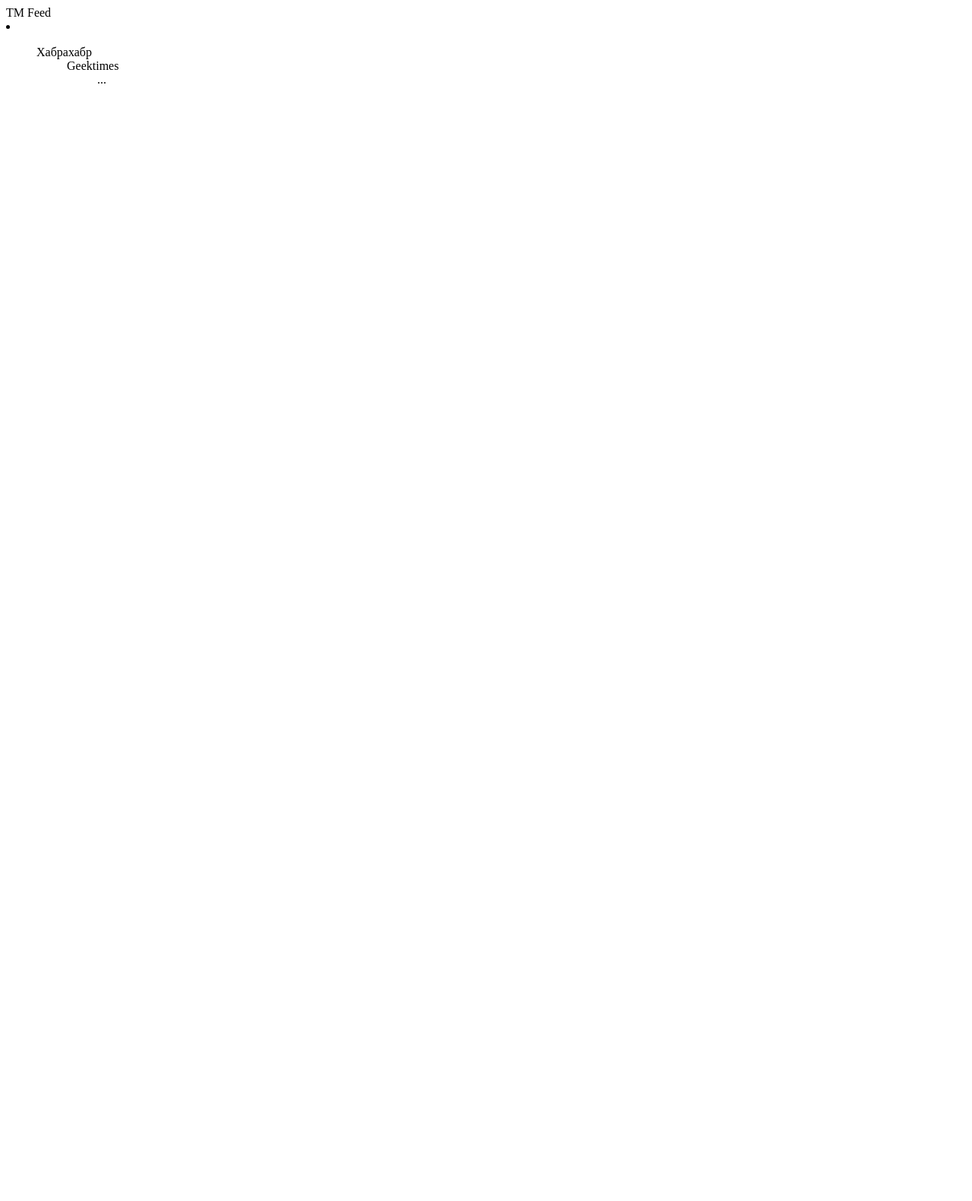
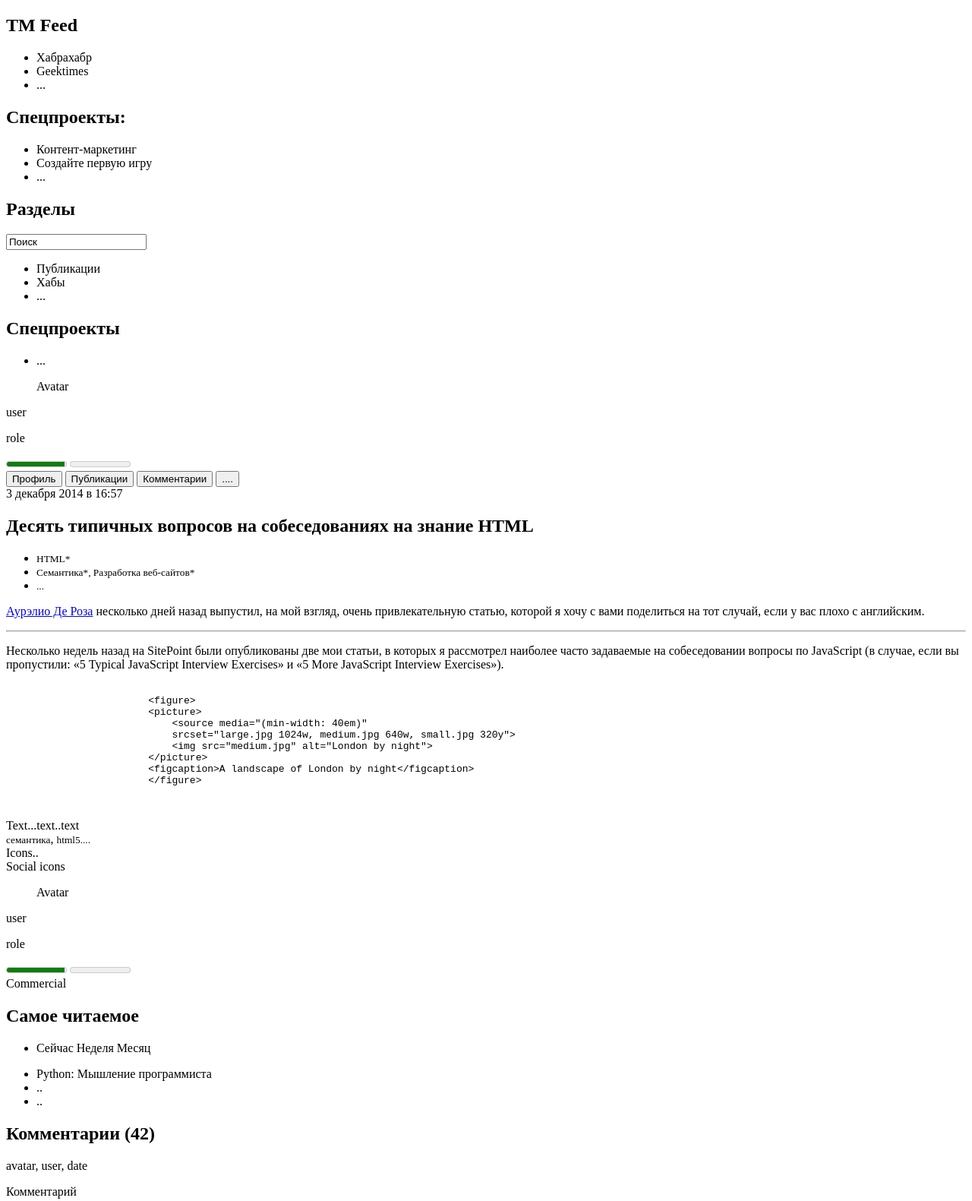
Before and after one commit to uapasha/js-kottans-hw, a plain HTML site: page hw1/markup.html in a window 1280 px wide. Shown: the top 1581 px of the page at 76% size. Before the commit the page ends 800 px from the top, so only its background shows below. Drawn offline with Linux system fonts and the light colour scheme.

Commit message:
finished markup

```diff
--- a/hw1/markup.html
+++ b/hw1/markup.html
@@ -1,21 +1,155 @@
-<DOCTYPE html>
+<!DOCTYPE html>
+<html lang=ru>
 <head>
-    <html lang = ru>
-    <meta charset = utf-8>
     <title>Десять типичных вопросов на собеседованиях на знание HTML / Хабрахабр</title>
+    <meta charset=utf-8>
+
 </head>
 <body>
     <header>
-        <nav>
-            <header>TM Feed</header>
-            <li>
-                <ul>Хабрахабр
-                <ul>Geektimes
-                <ul>...
-            </li>
-
-        </nav>
+        <aside>
+            <section>
+                <h2>TM Feed</h2>
+                <ul>
+                    <li>Хабрахабр
+                    <li>Geektimes
+                    <li>...
+                </ul>
+            </section>
+            <section>
+                <h2>Спецпроекты:</h2>
+                <ul>
+                    <li>Контент-маркетинг
+                    <li>Создайте первую игру
+                    <li>...
+                </ul>
+            </section>
+        </aside>
     </header>
-
+    <nav>
+        <header>
+            <h2>Разделы</h2>
+                <form>
+                    <input type=search value=Поиск>
+                </form>
+       </header>
+        <ul>
+            <li>Публикации
+            <li>Хабы
+            <li>...
+        </ul>
+        <aside>
+            <h2>Спецпроекты</h2>
+            <ul>
+                <li>...
+            </ul>
+        </aside>
+    </nav>
+    <main>
+        <aside>
+            <figure>Avatar</figure>
+            <p>user
+            <p>role
+            <section>
+                <h2 hidden>User stats</h2>
+                <meter value=98 max=100>Karma</meter>
+                <meter value=0.0 max=999>Rating</meter>
+            </section>
+            <section>
+                <h2 hidden>Quick access buttons</h2>
+                <button>Профиль</button>
+                <button>Публикации</button>
+                <button>Комментарии</button>
+                <button>....</button>
+            </section>
+        </aside>
+        <time datetime='2014-12-18 16:57'>3 декабря 2014 в 16:57</time>
+        <article>
+            <h2>
+            Десять типичных вопросов на собеседованиях на знание HTML
+            </h2>
+            <ul>
+                <li><small>HTML*</small>
+                <li><small>Семантика*, Разработка веб-сайтов*</small>
+                <li><small>...</small>
+            </ul>
+            <article>
+                <h2 hidden>Main text</h2>
+                <p><a href=http://www.sitepoint.com/author/aderosa/>Аурэлио Де Роза</a> несколько дней назад выпустил, на мой взгляд, очень привлекательную статью,
+                которой я хочу с вами поделиться на тот случай, если у вас плохо с английским.
+                <hr/>
+                <p>Несколько недель назад на SitePoint были опубликованы две мои статьи, в которых я рассмотрел наиболее часто задаваемые
+                на собеседовании вопросы по JavaScript (в случае, если вы пропустили: «5 Typical JavaScript Interview Exercises» и «5
+                More JavaScript Interview Exercises»).
+                <pre>
+                    <code>
+                        &lt;figure&gt;
+                        &lt;picture&gt;
+                            &lt;source media=&quot;(min-width: 40em)&quot;
+                            srcset=&quot;large.jpg 1024w, medium.jpg 640w, small.jpg 320y&quot;&gt;
+                            &lt;img src=&quot;medium.jpg&quot; alt=&quot;London by night&quot;&gt;
+                        &lt;/picture&gt;
+                        &lt;figcaption&gt;A landscape of London by night&lt;/figcaption&gt;
+                        &lt;/figure&gt;
+                    </code>
+                </pre>
+                Text...text..text
+            </article>
+        </article>
+        <aside>
+            <a><small>семантика</small></a>, <a><small>html5....</small></a>
+        </aside>
+        <footer>
+            <section>
+                <h2 hidden>Social & Interaction</h2>
+                <section>Icons.. </section>
+                <section>Social icons</section>
+            </section>
+            <aside>
+                <figure>Avatar</figure>
+                <p>user
+                <p>role
+                <section>
+                    <h2 hidden>User stats</h2>
+                    <meter value=98 max=100>Karma</meter>
+                    <meter value=0.0 max=999>Rating</meter>
+                </section>
+            </aside>
+            <aside>
+                Commercial
+            </aside>
+            <aside>
+                <h2> Самое читаемое</h2>
+                <ul>
+                    <li>Сейчас Неделя Месяц
+                </ul>
+                <ul>
+                    <li>Python: Мышление программиста
+                    <li>..
+                    <li>..
+                </ul>
+            </aside>
+        </footer>
+        <article>
+            <h2>Комментарии (42)</h2>
+            <article>
+                <h2 hidden>Individual commen</h2>
+                <header>
+                    avatar, user, date
+                </header>
+                <p>Комментарий
+            </article>
+           <article>
+               <h2 hidden>Individual commen</h2>
+                <header>
+                    avatar, user, date
+                </header>
+                <p>Комментарий
+            </article>
+        </article>
+    </main>
+    <aside>
+        Commercial
+    </aside>
 </body>
 </html>
```
